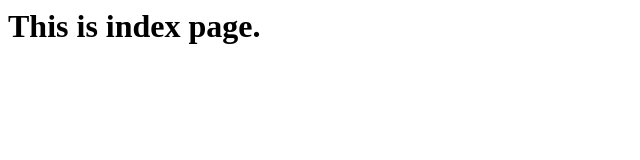
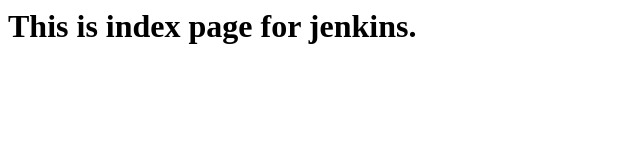
Before and after one commit to akansha-54/jenkinsrepo, a plain HTML site: page index.html in a window 1280 px wide. Shown: the whole page, without its empty margins (0-640 px from the left). Drawn offline with Linux system fonts and the light colour scheme.

Commit message:
Update index.html

```diff
--- a/index.html
+++ b/index.html
@@ -1 +1 @@
-<html><h1>This is index page.</h1></html>
+<html><h1>This is index page for jenkins.</h1></html>
```
